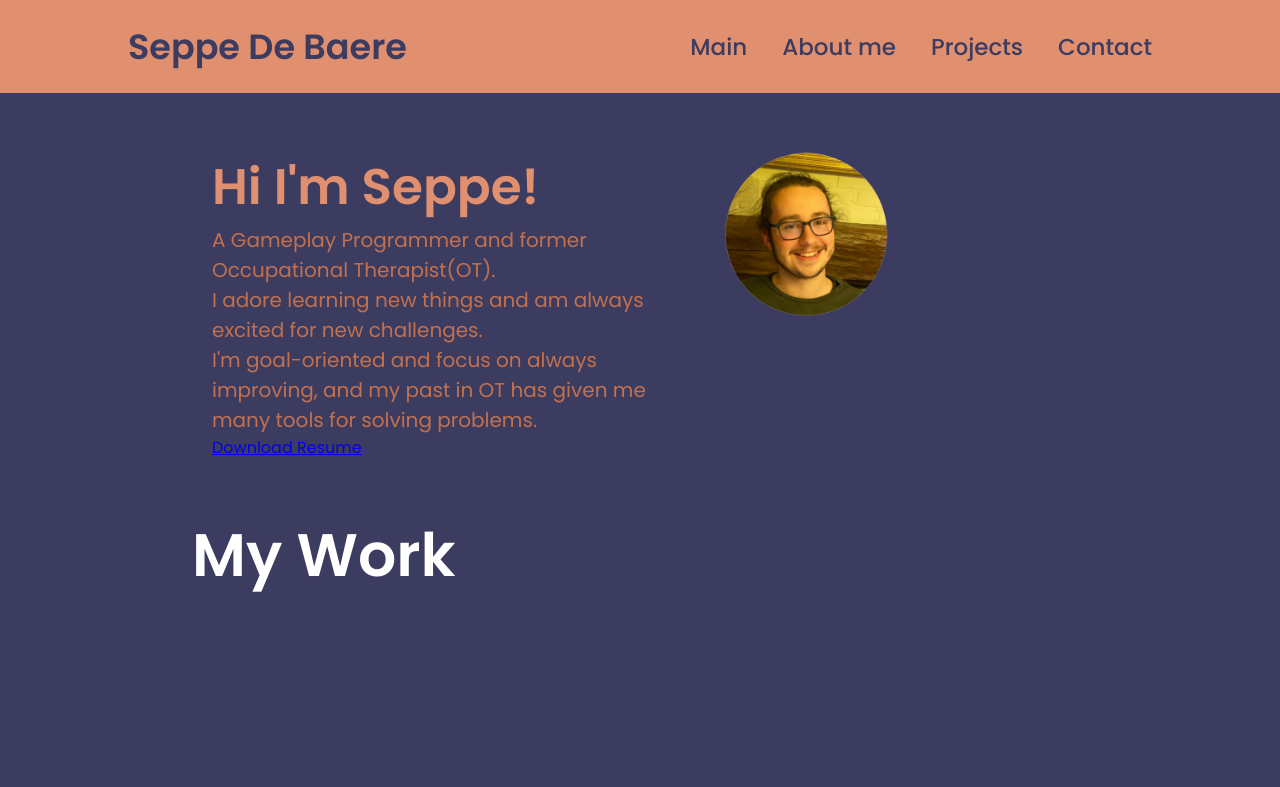
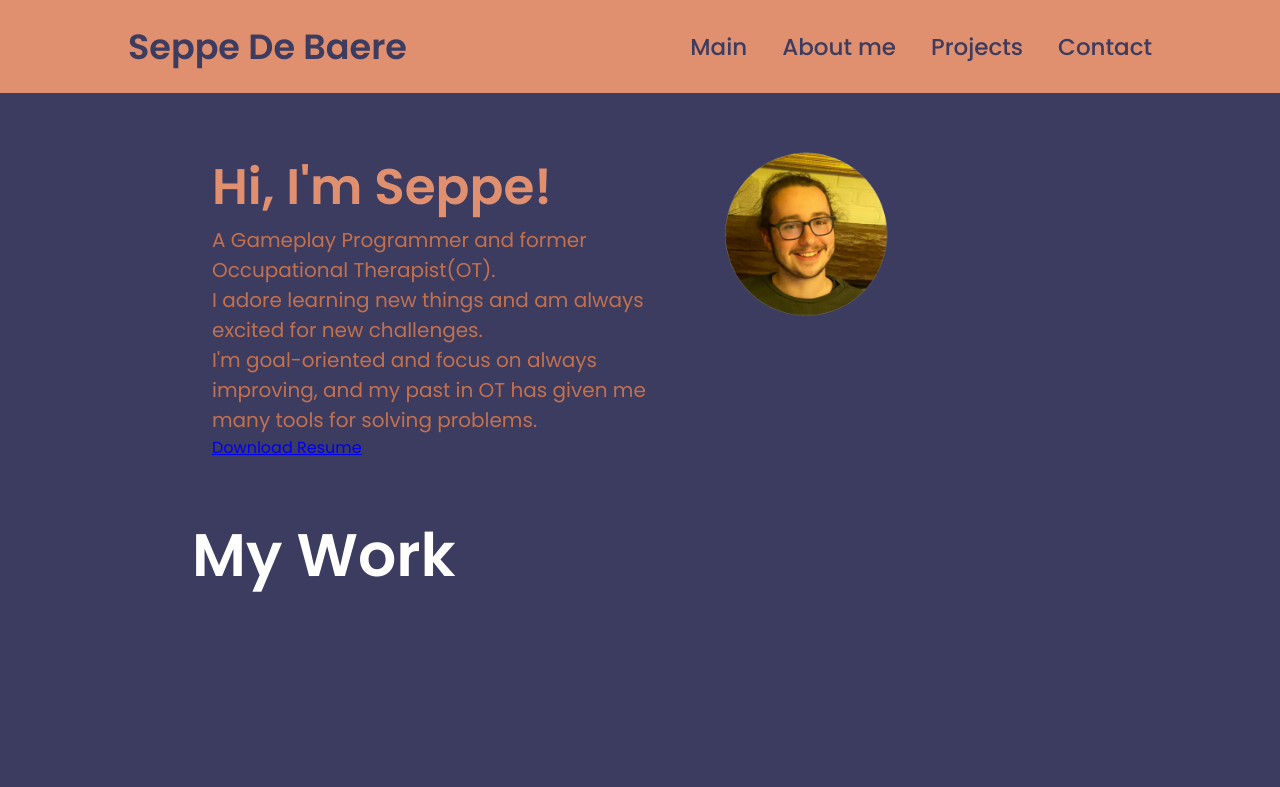
Before and after one commit to SeppeDeBa/HeyImSeppe, a plain HTML site: page projects.html in a window 1280 px wide. Shown: the top 787 px of the page. Drawn offline with Linux system fonts and the light colour scheme.

Commit message:
added a comma in about me

```diff
--- a/projects.html
+++ b/projects.html
@@ -35,7 +35,7 @@
 
     <div class = "about-me">
         <div class = "about-me-text">
-            <h2>Hi I'm Seppe!</h2>
+            <h2>Hi, I'm Seppe!</h2>
             <p> A <boldened> Gameplay Programmer</boldened> and former <boldened> Occupational Therapist(OT).</boldened><br>
             I adore learning new things and am always excited for new challenges. <br>
             I'm goal-oriented and focus on always improving, and my past in OT has given me many tools for solving problems.
```
